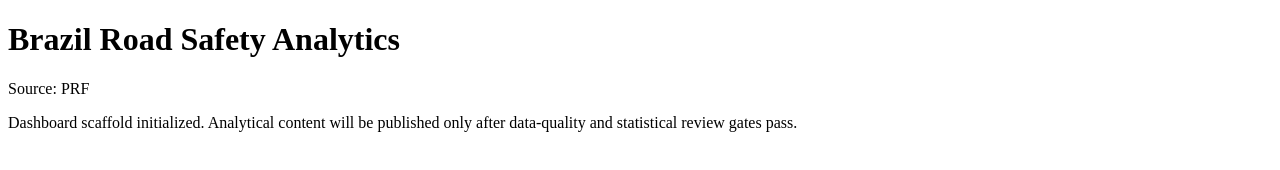
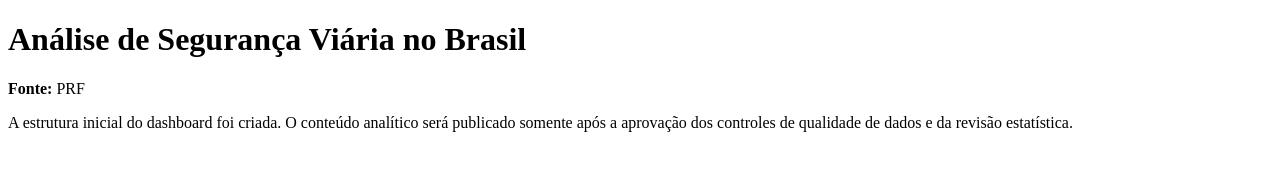
Before and after one commit to DatalabMp/brazil-road-safety, a plain HTML site: page docs/index.html in a window 1280 px wide. Drawn offline with Linux system fonts and the light colour scheme.

Commit message:
interface: traduz página inicial do projeto

```diff
--- a/docs/index.html
+++ b/docs/index.html
@@ -1,3 +1,15 @@
 <!doctype html>
-<html lang="en"><head><meta charset="utf-8"><meta name="viewport" content="width=device-width,initial-scale=1"><title>Brazil Road Safety Analytics</title></head>
-<body><main><h1>Brazil Road Safety Analytics</h1><p>Source: PRF</p><p>Dashboard scaffold initialized. Analytical content will be published only after data-quality and statistical review gates pass.</p></main></body></html>
+<html lang="pt-BR">
+<head>
+  <meta charset="utf-8">
+  <meta name="viewport" content="width=device-width, initial-scale=1">
+  <title>Análise de Segurança Viária no Brasil</title>
+</head>
+<body>
+  <main>
+    <h1>Análise de Segurança Viária no Brasil</h1>
+    <p><strong>Fonte:</strong> PRF</p>
+    <p>A estrutura inicial do dashboard foi criada. O conteúdo analítico será publicado somente após a aprovação dos controles de qualidade de dados e da revisão estatística.</p>
+  </main>
+</body>
+</html>
```
